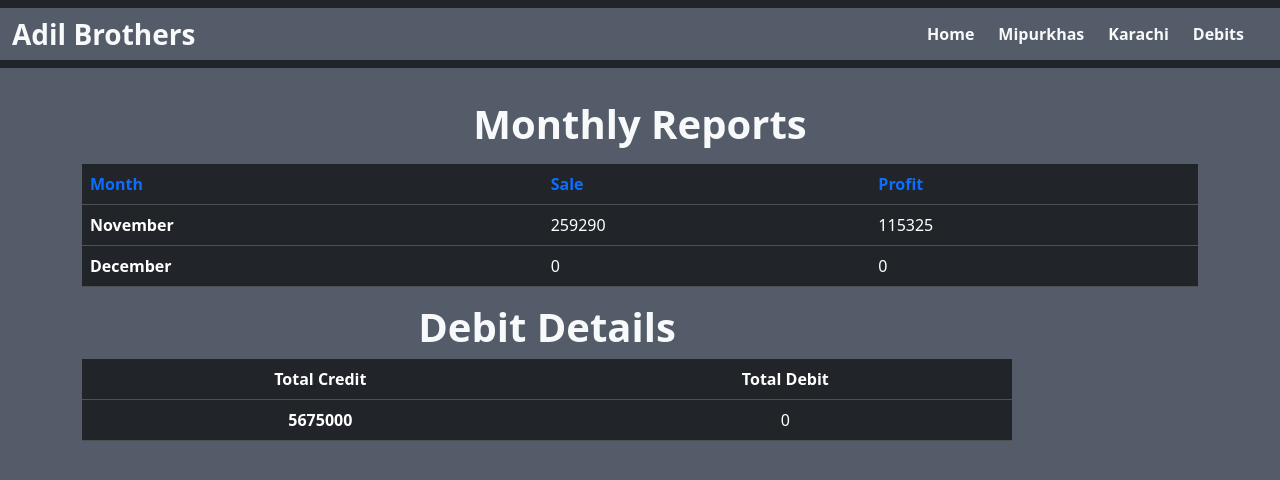
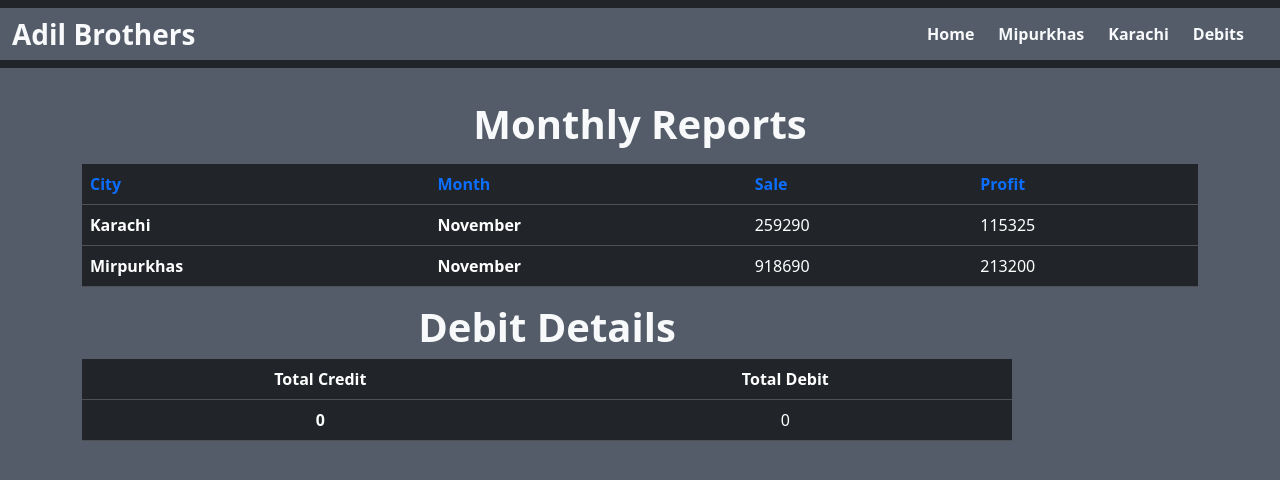
Before and after one commit to digitalrehman/Bussiness-Managment, a React (Vite) app: page /Collections in a window 1280 px wide. Shown: the top 480 px of the page. Built offline with nearby package versions, Linux system fonts and the light colour scheme.

Commit message:
Update Collections.jsx

```diff
--- a/src/Componentes/Collections/Collections.jsx
+++ b/src/Componentes/Collections/Collections.jsx
@@ -1,6 +1,4 @@
-import React from 'react'
-import Table from 'react-bootstrap/Table';
-
+import React from "react";
 
 const Collections = () => {
   return (
@@ -8,30 +6,38 @@ const Collections = () => {
       <div className="container">
         <div className="row my-3">
           <div className="col-12">
-
             <div className="text-center my-3">
               <h1 className="fw-bold text-light">Monthly Reports</h1>
             </div>
             <table className="table table-dark">
               <thead>
                 <tr>
-      <th scope="col" className="text-primary">Month</th>
-      <th scope="col" className="text-primary">Sale</th>
-      <th scope="col" className="text-primary">Profit</th>
+                  <th scope="col" className="text-primary">
+                    City
+                  </th>
+                  <th scope="col" className="text-primary">
+                    Month
+                  </th>
+                  <th scope="col" className="text-primary">
+                    Sale
+                  </th>
+                  <th scope="col" className="text-primary">
+                    Profit
+                  </th>
                 </tr>
               </thead>
               <tbody>
                 <tr>
+                  <th scope="row">Karachi</th>
                   <th scope="row">November</th>
                   <td>259290</td>
                   <td>115325</td>
-
                 </tr>
                 <tr>
-      <th scope="row">December</th>
-      <td>0</td>
-      <td>0</td>
-
+                  <th scope="row">Mirpurkhas</th>
+                  <th scope="row">November</th>
+                  <td>918690</td>
+                  <td>213200</td>
                 </tr>
               </tbody>
             </table>
@@ -48,7 +54,7 @@ const Collections = () => {
                 </thead>
                 <tbody>
                   <tr>
-                    <th>5675000</th>
+                    <th>0</th>
                     <td>0</td>
                   </tr>
                 </tbody>
@@ -58,7 +64,7 @@ const Collections = () => {
         </div>
       </div>
     </>
-  )
-}
+  );
+};
 
-export default Collections
+export default Collections;
```
Lines whose indentation alone changed are shown as unchanged.
